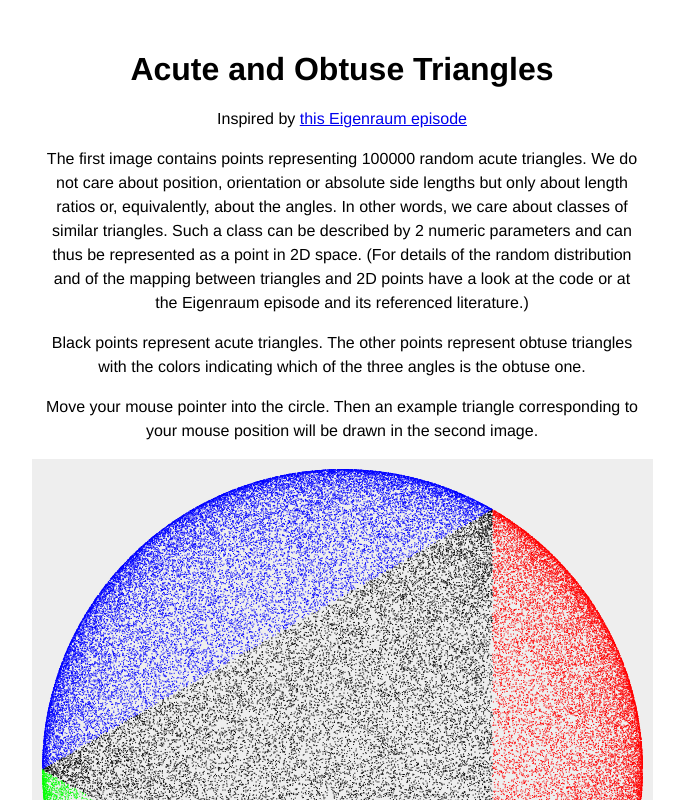
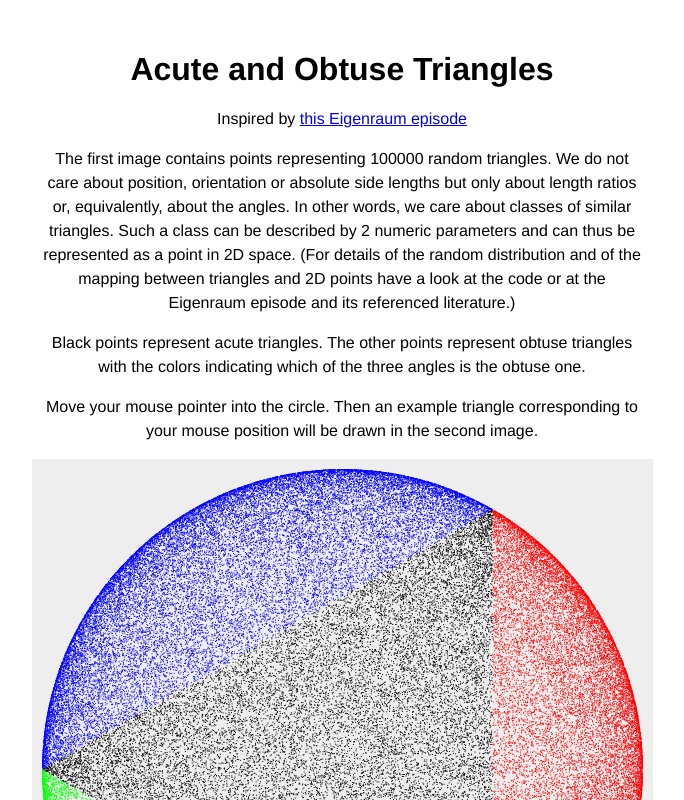
Before and after one commit to hcschuetz/acute-obtuse-triangles, a Preact app: page / in a window 1280 px wide. Shown: the top 800 px of the page, without its empty margins (298-982 px from the left). Built offline with nearby package versions, Linux system fonts and the light colour scheme.

Commit message:
text correction; built

```diff
--- a/src/app.tsx
+++ b/src/app.tsx
@@ -186,7 +186,7 @@ export function App() {
           >this Eigenraum episode</a>
         </p>
         <p>
-          The first image contains points representing {n} random acute triangles.
+          The first image contains points representing {n} random triangles.
           We do not care about position, orientation or absolute side lengths
           but only about length ratios or, equivalently, about the angles.
           In other words, we care about classes of similar triangles.
```
Also changed, not shown: 2 other files (tests, documents, lock files or other folders).
